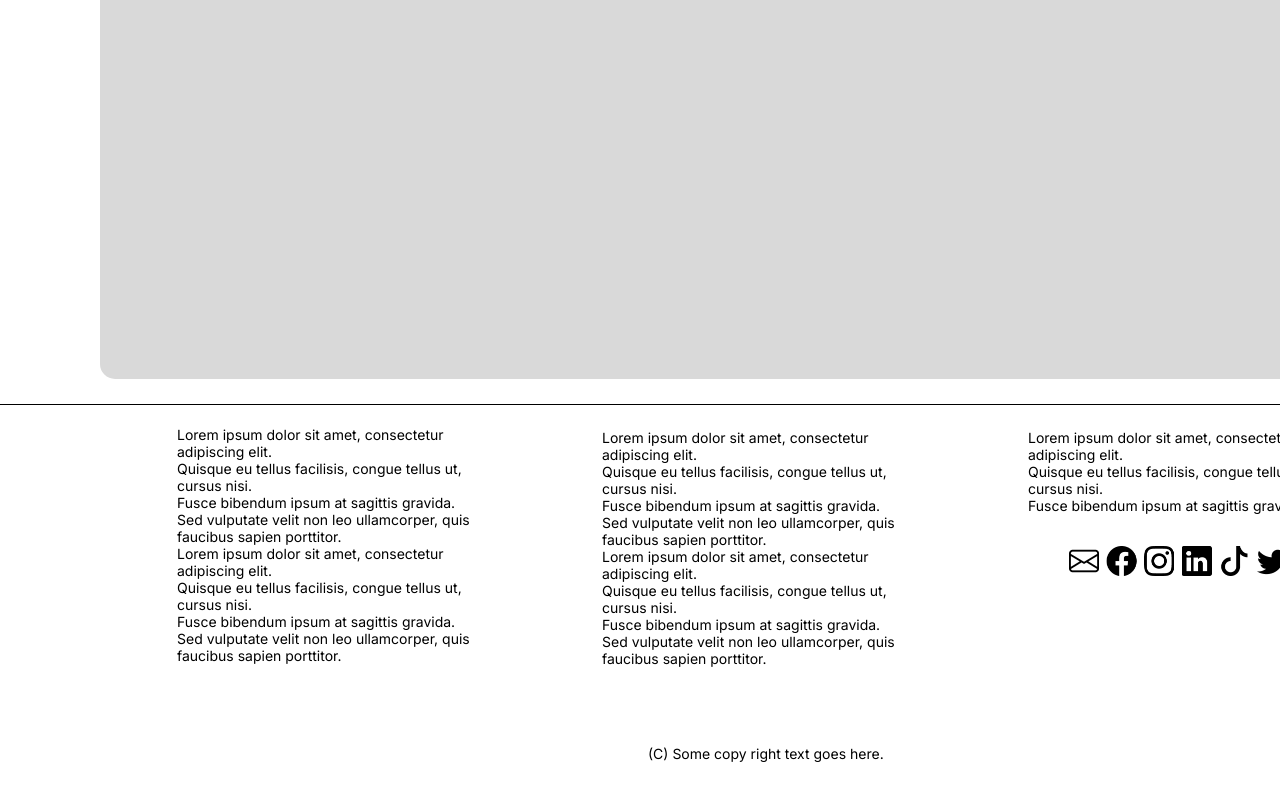
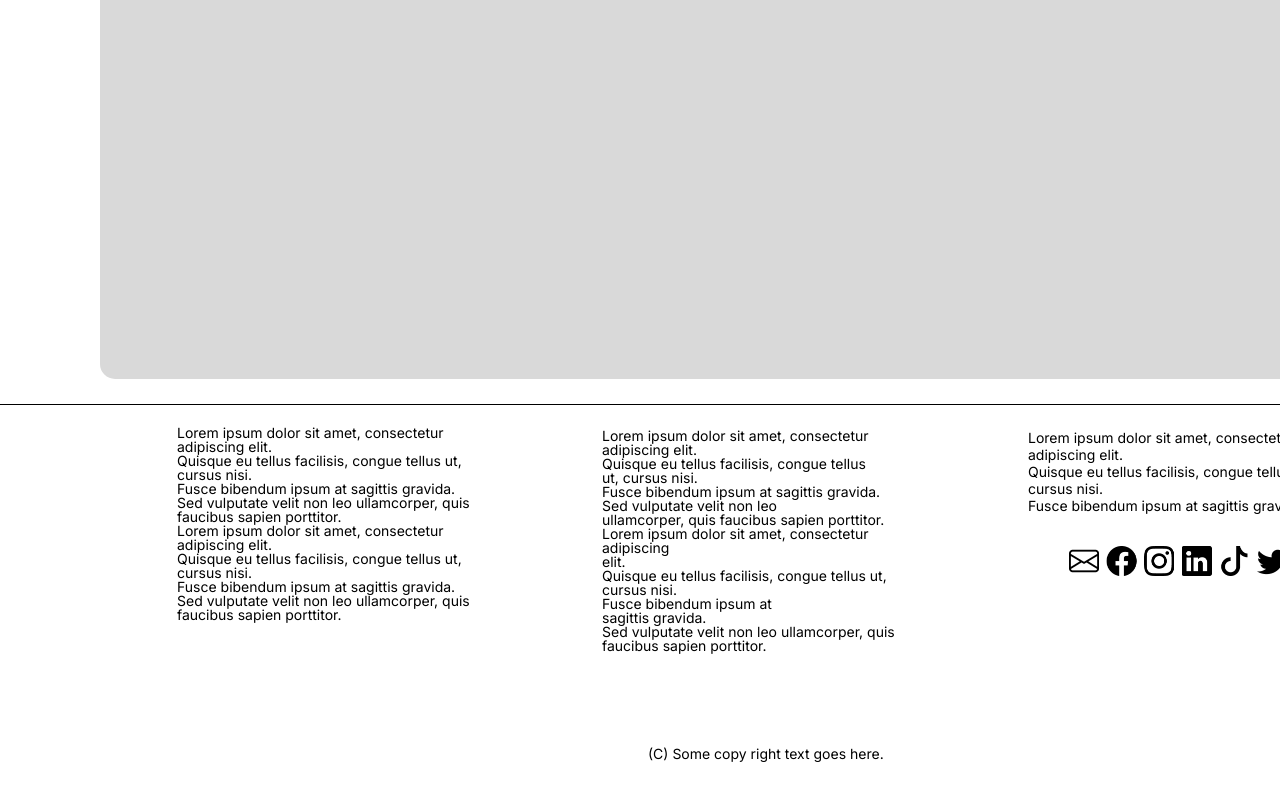
Before and after one commit to jjrojaspy/alfa-carabobo-html-css-prototype-task, a plain HTML site: page index.html in a window 1280 px wide. Shown: the part 2220-3020 px from the top of the page. Drawn offline with nearby package versions, Linux system fonts and the light colour scheme.

Commit message:
Minor changes in css classes

```diff
--- a/index.html
+++ b/index.html
@@ -1,9 +1,14 @@
 <!DOCTYPE html>
 <html>
+
 <head>
+  <meta http-equiv="Content-Type" content="text/html;charset=UTF-8">
+  <meta name="viewport" content="width=device-width, initial-scale=0.9">
+
   <link rel="stylesheet" href="/style/globals.css" />
   <link rel="stylesheet" href="/style/style.css" />
 </head>
+
 <body>
   <div class="single-page-frame">
     <div class="div">
@@ -18,20 +23,30 @@
                 tellus ut, cursus nisi.<br />Fusce bibendum ipsum at sagittis gravida.
               </p>
             </div>
-              <p class="right-footer-list">
-                Lorem ipsum dolor sit amet, consectetur adipiscing elit.<br />Quisque eu tellus facilisis, congue tellus
-                ut, cursus nisi.<br />Fusce bibendum ipsum at sagittis gravida.<br />Sed vulputate velit non leo
-                ullamcorper, quis faucibus sapien porttitor.<br />Lorem ipsum dolor sit amet, consectetur adipiscing
-                elit.<br />Quisque eu tellus facilisis, congue tellus ut, cursus nisi.<br />Fusce bibendum ipsum at
-                sagittis gravida.<br />Sed vulputate velit non leo ullamcorper, quis faucibus sapien porttitor.
-              </p>
-              <p class="left-footer-list">
-                Lorem ipsum dolor sit amet, consectetur adipiscing elit.<br />Quisque eu tellus facilisis, congue tellus
-                ut, cursus nisi.<br />Fusce bibendum ipsum at sagittis gravida.<br />Sed vulputate velit non leo
-                ullamcorper, quis faucibus sapien porttitor.<br />Lorem ipsum dolor sit amet, consectetur adipiscing
-                elit.<br />Quisque eu tellus facilisis, congue tellus ut, cursus nisi.<br />Fusce bibendum ipsum at
-                sagittis gravida.<br />Sed vulputate velit non leo ullamcorper, quis faucibus sapien porttitor.
-              </p>
+            <ul class="right-footer-list">
+              <li>Lorem ipsum dolor sit amet, consectetur adipiscing elit.</li>
+              <li>Quisque eu tellus facilisis, congue tellus</li>
+              <li>ut, cursus nisi.</li>
+              <li>Fusce bibendum ipsum at sagittis gravida.</li>
+              <li>Sed vulputate velit non leo</li>
+              <li>ullamcorper, quis faucibus sapien porttitor.</li>
+              <li>Lorem ipsum dolor sit amet, consectetur adipiscing</li>
+              <li>elit.</li>
+              <li>Quisque eu tellus facilisis, congue tellus ut, cursus nisi.</li>
+              <li>Fusce bibendum ipsum at</li>
+              <li>sagittis gravida.</li>
+              <li>Sed vulputate velit non leo ullamcorper, quis faucibus sapien porttitor.</li>
+            </ul>
+            <ul class="left-footer-list">
+              <li>Lorem ipsum dolor sit amet, consectetur adipiscing elit.</li>
+              <li>Quisque eu tellus facilisis, congue tellus ut, cursus nisi.</li>
+              <li>Fusce bibendum ipsum at sagittis gravida.</li>
+              <li>Sed vulputate velit non leo ullamcorper, quis faucibus sapien porttitor.</li>
+              <li>Lorem ipsum dolor sit amet, consectetur adipiscing elit.</li>
+              <li>Quisque eu tellus facilisis, congue tellus ut, cursus nisi.</li>
+              <li>Fusce bibendum ipsum at sagittis gravida.</li>
+              <li>Sed vulputate velit non leo ullamcorper, quis faucibus sapien porttitor.</li>
+            </ul>
           </div>
         </div>
       </footer>
@@ -41,8 +56,8 @@
             <div class="main-bottom"></div>
             <p class="secondary-right-text">
               <span class="highlight-text">Here goes some text. </span>
-                <span class="text-wrapper-2"
-                  >Here goes some text. Here goes some text. Here goes some text. Here goes some text. Here goes some
+              <span class="text-wrapper-2">Here goes some text. Here goes some text. Here goes some text. Here goes some
+                text. Here goes some
                 text. Here goes some text. Here goes some text. Here goes some text. Here goes some text. Here goes
                 some text. Here goes some text. Here goes some text. Here goes some text. Here goes some text. Here
                 goes some text. Here goes some text. Here goes some text. Here goes some text. Here goes some text.
@@ -51,8 +66,8 @@
             </p>
             <p class="secondary-left-text">
               <span class="highlight-text">Here goes some text. </span>
-                <span class="text-wrapper-2"
-                  >Here goes some text. Here goes some text. Here goes some text. Here goes some text. Here goes some
+              <span class="text-wrapper-2">Here goes some text. Here goes some text. Here goes some text. Here goes some
+                text. Here goes some
                 text. Here goes some text. Here goes some text. Here goes some text. Here goes some text. Here goes
                 some text. Here goes some text. Here goes some text. Here goes some text. Here goes some text. Here
                 goes some text. Here goes some text. Here goes some text. Here goes some text. Here goes some text.
@@ -64,8 +79,8 @@
             <img class="main-image" src="img/mainimage.png" />
             <p class="main-text">
               <span class="highlight-text">Here goes some text. </span>
-                <span class="text-wrapper-2"
-                  >Here goes some text. Here goes some text. Here goes some text. Here goes some text. Here goes some
+              <span class="text-wrapper-2">Here goes some text. Here goes some text. Here goes some text. Here goes some
+                text. Here goes some
                 text. Here goes some text. Here goes some text. Here goes some text. Here goes some text. Here goes
                 some text. Here goes some text. Here goes some text. Here goes some text. Here goes some text. Here
                 goes some text. Here goes some text. Here goes some text. Here goes some text. Here goes some text.
@@ -102,4 +117,5 @@
     </div>
   </div>
 </body>
+
 </html>
--- a/style/style.css
+++ b/style/style.css
@@ -51,13 +51,14 @@
   font-weight: 400;
   left: 0;
   letter-spacing: 0;
-  line-height: normal;
+  line-height: 1;
   position: absolute;
   top: 0;
   width: 300px;
 }
 
 .single-page-frame .main {
+  background-color: transparent;
   height: 2424px;
   left: 0;
   position: absolute;
@@ -238,7 +239,7 @@
   font-weight: 400;
   left: 425px;
   letter-spacing: 0;
-  line-height: normal;
+  line-height: 1;
   position: absolute;
   top: 3px;
   width: 300px;
```
Lines whose indentation alone changed are shown as unchanged.
